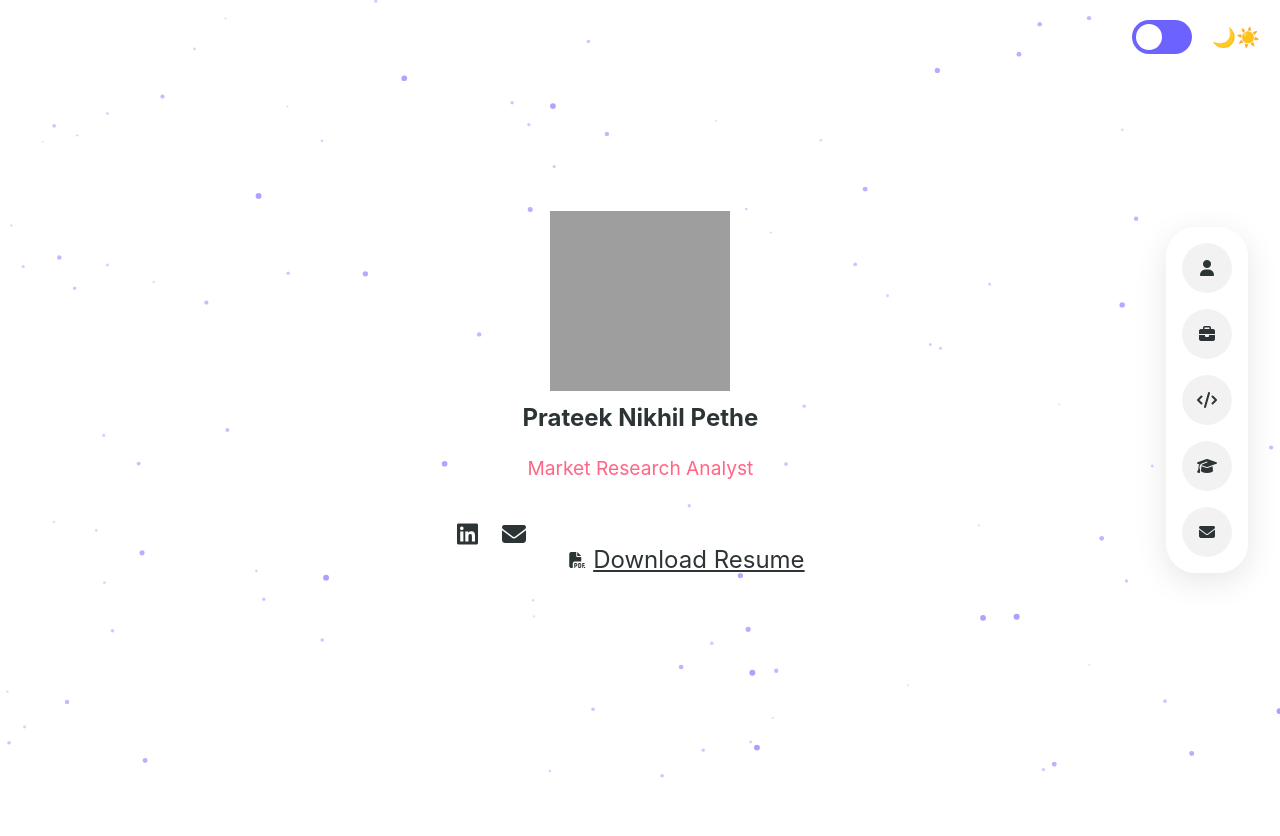
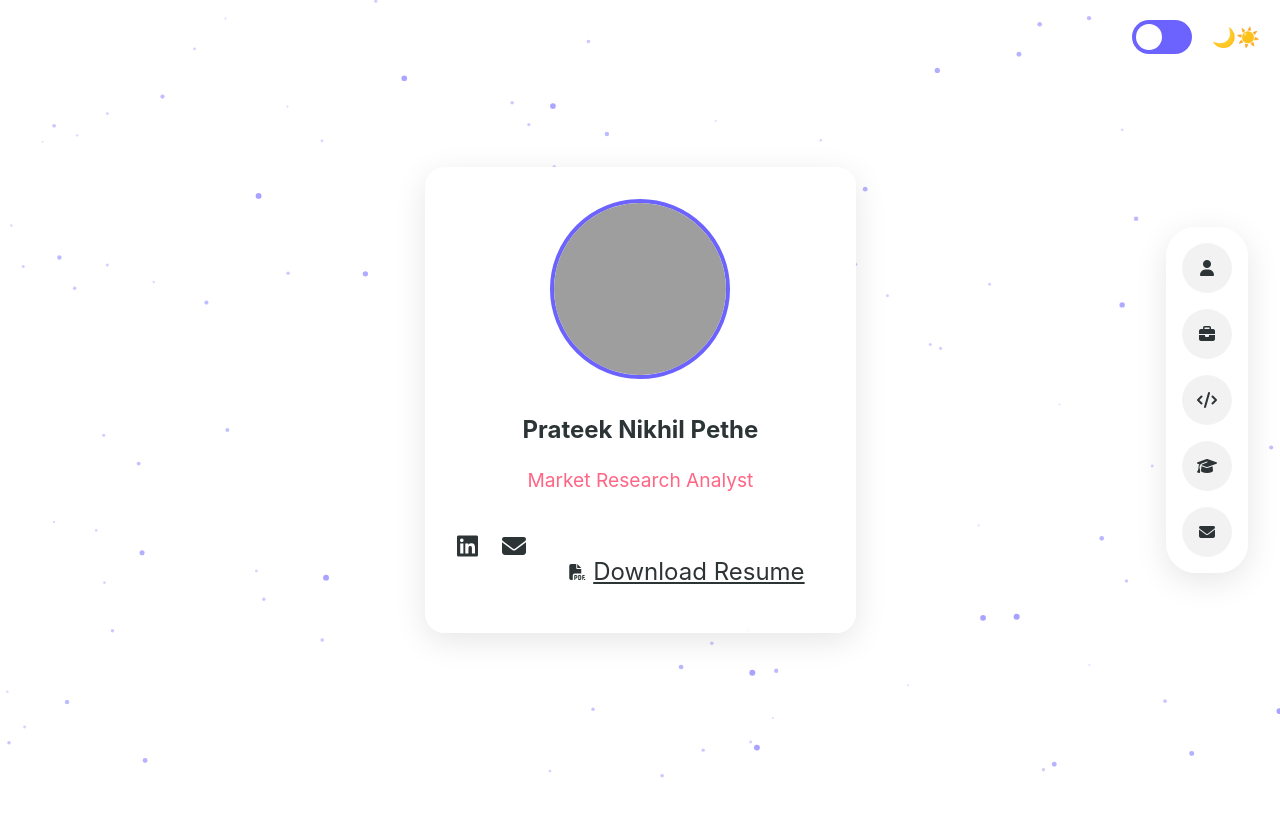
Before and after one commit to PrateekPethe/prateekpethe.github.io, a PHP site: page / in a window 1280 px wide. Shown: the top 836 px of the page. Run offline with PHP 8.4, Linux system fonts and the light colour scheme; some libraries are stand-ins or nearby versions; grey boxes are pictures that could not be loaded.

Commit message:
Update main.css

```diff
--- a/styles/main.css
+++ b/styles/main.css
@@ -106,14 +106,24 @@ input:checked + .slider:before {
 }
 
 .profile-card {
+    background: var(--card-bg);
+    padding: 2rem;
+    border-radius: 20px;
+    box-shadow: var(--shadow);
+    backdrop-filter: blur(10px);
+    max-width: 600px;
+    margin: 0 auto;
     position: relative; /* Ensure proper stacking */
     z-index: 2; /* Above particles */
 }
 
 .avatar {
-    width: 180px; /* Controlled size */
+    width: 180px;
     height: 180px;
-    object-fit: cover; /* Better image crop */
+    border-radius: 50%;
+    margin: 0 auto 1.5rem;
+    border: 4px solid var(--primary);
+    object-fit: cover;
 }
 
 .tagline {
```
